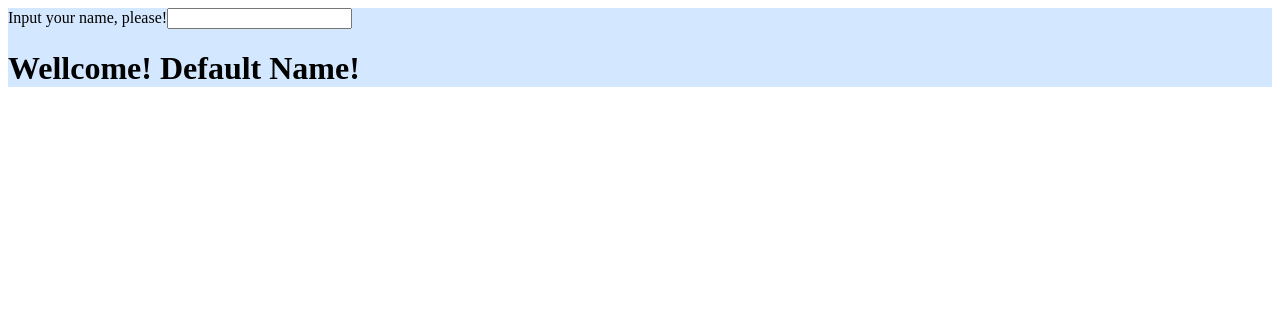
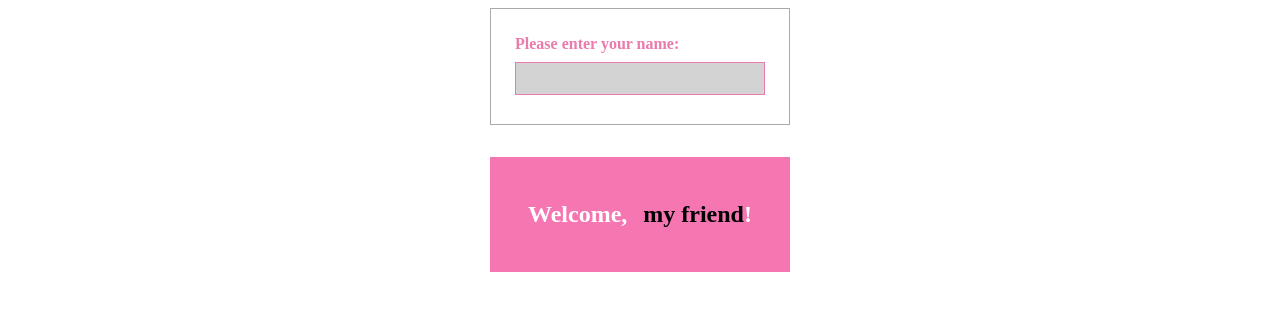
Before and after one commit to GTB-training/F-redux-data-flow-demo, a React app: page / in a window 1280 px wide. Built offline with nearby package versions, Linux system fonts and the light colour scheme.

Commit message:
update styling to match teaching slides

```diff
--- a/src/components/Greeting.js
+++ b/src/components/Greeting.js
@@ -1,8 +1,16 @@
 import React, { Component } from 'react';
+import './Greeting.scss';
 
 class Greeting extends Component {
   render() {
-    return <h1 className="Greeting">Wellcome! {this.props.name}!</h1>;
+    return (
+      <div className="Greeting">
+        <h2>
+          Welcome,
+          <span className="welcome-name">{this.props.name}</span>!
+        </h2>
+      </div>
+    );
   }
 }
 
--- /dev/null
+++ b/src/components/Greeting.scss
@@ -0,0 +1,12 @@
+.Greeting {
+  background: #f576b1;
+  color: white;
+  margin: 2rem 0;
+  text-align: center;
+  padding: 1.5rem 2rem;
+
+  .welcome-name {
+    color: black;
+    margin-left: 1rem;
+  }
+}
--- a/src/components/Name.js
+++ b/src/components/Name.js
@@ -1,11 +1,12 @@
 import React, { Component } from 'react';
+import './Name.scss';
 
 class Name extends Component {
   render() {
     return (
-      <div>
-        Input your name, please!
-        <input type="text" onChange={this.props.handleNameChange} />
+      <div className="Name">
+        <h4 className="name-input-title">Please enter your name:</h4>
+        <input type="text" onChange={this.props.handleNameChange} className="welcome-name-input" />
       </div>
     );
   }
--- /dev/null
+++ b/src/components/Name.scss
@@ -0,0 +1,18 @@
+.Name {
+  border: 0.1rem solid darkgray;
+  padding: 1rem 1.5rem 1.8rem;
+
+  .name-input-title {
+    color: #eb7aad;
+    margin: 0.6rem 0;
+  }
+
+  .welcome-name-input {
+    box-sizing: border-box;
+    width: 100%;
+
+    background: lightgray;
+    padding: 0.5rem 0.2rem;
+    border: 0.1rem solid #eb7aad;
+  }
+}
--- a/src/containers/app/App.js
+++ b/src/containers/app/App.js
@@ -6,7 +6,7 @@ import './App.scss';
 class App extends Component {
   constructor(props) {
     super(props);
-    this.state = { name: 'Default Name' };
+    this.state = { name: 'my friend' };
   }
 
   handleNameChange = event => {
--- a/src/containers/app/App.scss
+++ b/src/containers/app/App.scss
@@ -1,3 +1,6 @@
 .App {
-  background: #d3e7ff;
+  background: white;
+  max-width: 300px;
+
+  margin: 0 auto;
 }
```
